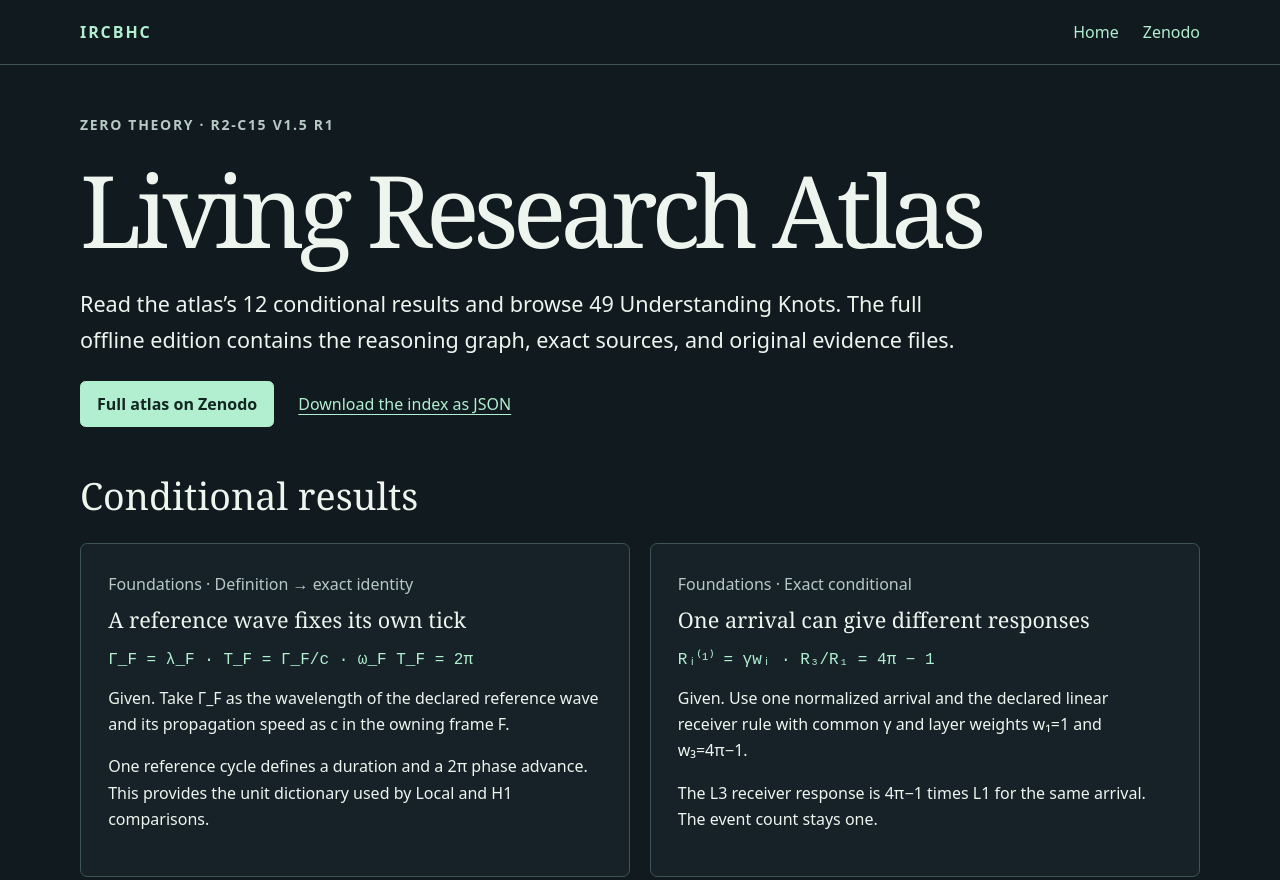
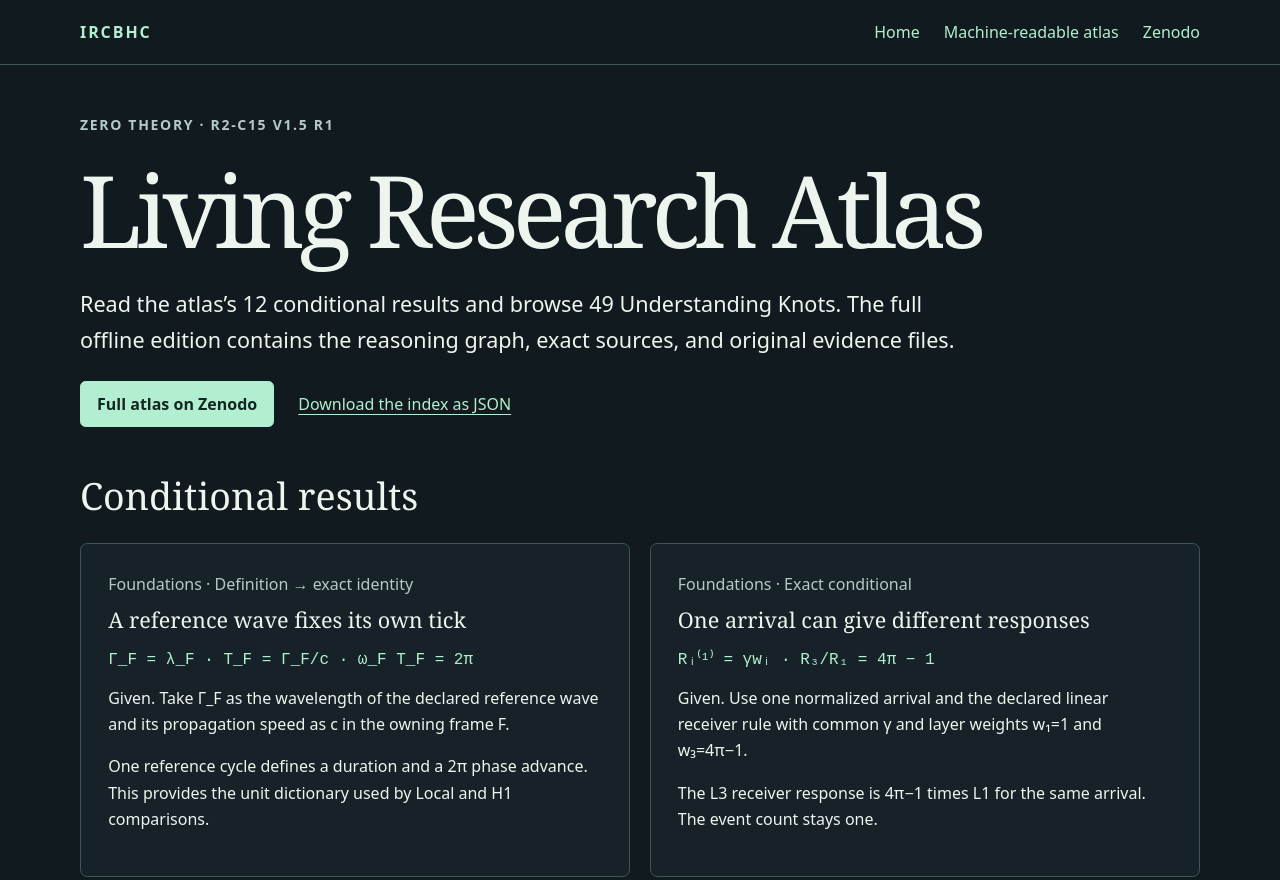
Before and after one commit to IRCBHC/ircbhc.github.io, a plain HTML site: page atlas.html in a window 1280 px wide. Shown: the top 880 px of the page. Drawn offline with Linux system fonts and the light colour scheme.

Commit message:
Link the machine-readable atlas from the website

```diff
--- a/atlas.html
+++ b/atlas.html
@@ -13,6 +13,7 @@
       <a class="wordmark" href="./">IRCBHC</a>
       <nav aria-label="Main navigation">
         <a href="./">Home</a>
+        <a href="ai/">Machine-readable atlas</a>
         <a href="https://zenodo.org/records/24383891">Zenodo</a>
       </nav>
     </div>
```
Also changed, not shown: index.html (+1 -0 lines).
